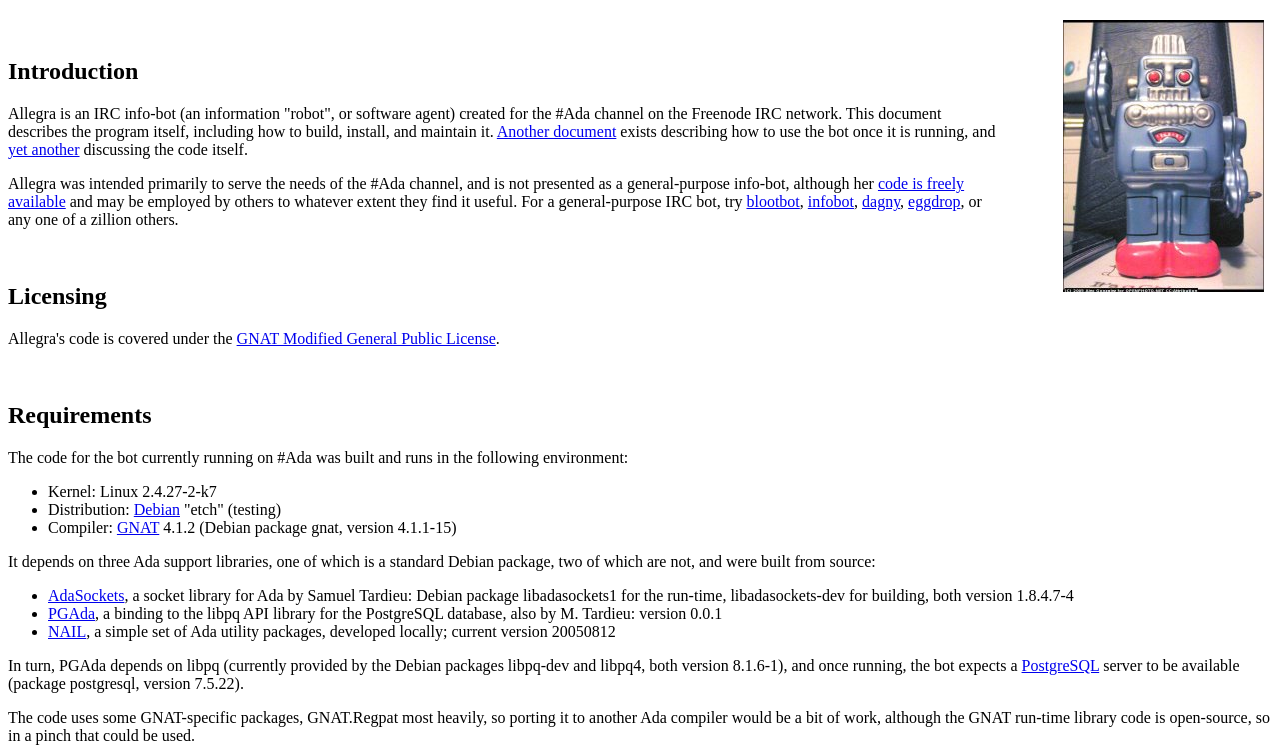
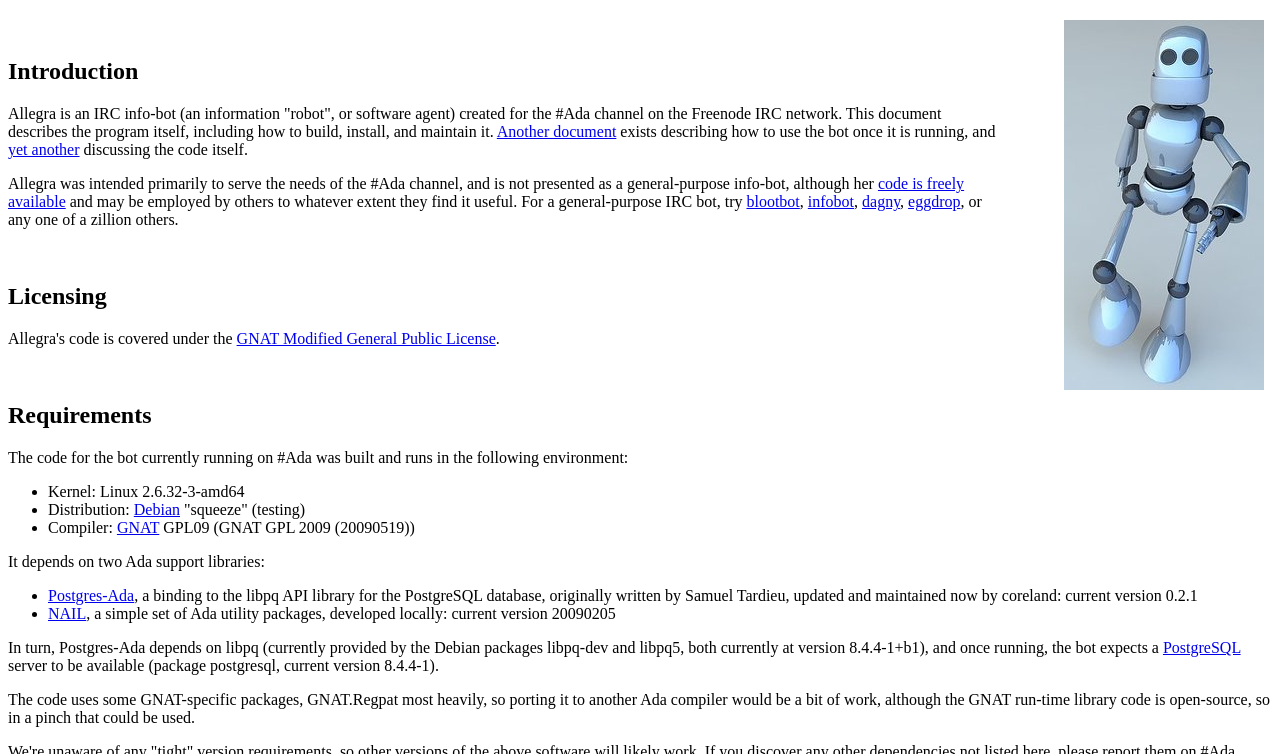
Before and after one commit to ByiQ/wtf-allegra, a plain HTML site: page trunk/doc/allegra.html in a window 1280 px wide. Shown: the part 46-800 px from the top of the page. Drawn offline with Linux system fonts and the light colour scheme.

Commit message:
Doc updates: corrections and announcement of public git repository
git-svn-id: file:///home/svn/allegra@160 e411693d-7ffa-0310-95ba-c245c4d8ceb6

```diff
--- a/trunk/doc/allegra.html
+++ b/trunk/doc/allegra.html
@@ -8,7 +8,7 @@
     <h1 align="center">The Allegra Info-Bot</h1>
 
     <p style="float: right; margin-left: 4em; margin-top: 0; margin-right: 0.5em; margin-bottom: 4em;" align="right">
-      <img src="robot.jpg" alt="[robot]" height="272" width="201">
+      <img src="robot2.jpg" alt="[robot]" height="370" width="200">
     </p>
 
     <!-- ------------------------------------------------------------------------ -->
@@ -57,34 +57,31 @@
       following environment:
     </p>
     <ul>
-      <li>Kernel: Linux 2.4.27-2-k7</li>
-      <li>Distribution: <a href="http://www.debian.org/">Debian</a> "etch" (testing)</li>
-      <li>Compiler: <a href="http://libre.adacore.com/GNAT/">GNAT</a> 4.1.2 (Debian package gnat, version 4.1.1-15)</li>
+      <li>Kernel: Linux 2.6.32-3-amd64</li>
+      <li>Distribution: <a href="http://www.debian.org/">Debian</a> "squeeze" (testing)</li>
+      <li>Compiler: <a href="http://libre.adacore.com/GNAT/">GNAT</a> GPL09 (GNAT GPL 2009 (20090519))</li>
     </ul>
 
     <p>
-      It depends on three Ada support libraries, one of which is a standard
-      Debian package, two of which are not, and were built from source:
+      It depends on two Ada support libraries:
     </p>
     <ul>
-      <li><a href="http://www.rfc1149.net/devel/adasockets">AdaSockets</a>, a
-      socket library for Ada by Samuel Tardieu: Debian package libadasockets1
-      for the run-time, libadasockets-dev for building, both version
-      1.8.4.7-4</li>
+      <li><a href="http://coreland.ath.cx/data/code/postgres-ada/">Postgres-Ada</a>,
+      a binding to the libpq API library for the PostgreSQL database,
+      originally written by Samuel Tardieu, updated and maintained now by
+      coreland: current version 0.2.1</li>
 
-      <li><a href="http://www.rfc1149.net/devel/pgada">PGAda</a>, a binding to
-      the libpq API library for the PostgreSQL database, also by M. Tardieu:
-      version 0.0.1</li>
-
-      <li><a href="http://www.niestu.com/software/">NAIL</a>, a simple set of
-      Ada utility packages, developed locally; current version 20050812</li>
+      <li><a href="http://www.niestu.com/software/nail-20090205.tar.bz2">NAIL</a>,
+      a simple set of Ada utility packages, developed locally: current version
+      20090205</li>
     </ul>
 
     <p>
-      In turn, PGAda depends on libpq (currently provided by the Debian
-      packages libpq-dev and libpq4, both version 8.1.6-1), and once running,
-      the bot expects a <a href="http://www.postgresql.org/">PostgreSQL</a>
-      server to be available (package postgresql, version 7.5.22).
+      In turn, Postgres-Ada depends on libpq (currently provided by the Debian
+      packages libpq-dev and libpq5, both currently at version 8.4.4-1+b1),
+      and once running, the bot expects
+      a <a href="http://www.postgresql.org/">PostgreSQL</a> server to be
+      available (package postgresql, current version 8.4.4-1).
     </p>
 
     <p>
@@ -97,11 +94,7 @@
     <p>
       We're unaware of any "tight" version requirements, so other versions of
       the above software will likely work.  If you discover any other
-      dependencies not listed here, please report them on #Ada.  Also, if
-      anybody creates a set of patches to replace AdaSockets with
-      GNAT.Sockets, please speak up.  AdaSockets is a fine piece of work, but
-      GNAT.Sockets is quickly becoming a de facto standard for GNAT programs.
-      (Although it is quite broken in older versions of GNAT.)
+      dependencies not listed here, please report them on #Ada.
     </p>
 
 
@@ -139,7 +132,7 @@
       AdaSockets and PGAda to gnatmake.</li>
 
       <li>The PGADA_DIR macro should be set to the pathname where you
-      installed the PGAda package.</li>
+      installed the Postgres-Ada package.</li>
 
       <li>Currently, gnatmake options can be specified via the DEBUG macro,
       eg. "<tt>make&nbsp;DEBUG=-O2</tt>".  Another macro with a more suitable
@@ -293,7 +286,7 @@
           <td>For IRC networks (like Freenode) which run NickServ, this is the
           password the bot should use for it.  You must register the bot's
           nick yourself, set the password, then put that password value into
-          the database..</td>
+          the database.</td>
         </tr>
         <tr>
           <td>port</td>
@@ -319,6 +312,13 @@
           treat them as commands.  For example, "Allegra: quote" is treated as
           a bot command, but if the shorthand string is "!", then "!quote" has
           the same effect.</td>
+        </tr>
+        <tr>
+          <td>shorturl</td>
+          <td>The network address of the URL shortener server the bot uses to
+          shorten long URLs.  If this changes, you'll probably have to update
+          the code that accesses it, too, to conform to the new site's
+          requirements.</td>
         </tr>
         <tr>
           <td>username</td>
@@ -449,9 +449,14 @@
     <br clear="all">
     <hr>
     <address><a href="mailto:allegra@niestu.com">Mail About Allegra</a></address>
+    <p style="font-size: x-small;">
+      Robot image derived from "Robot Joe" rendering by the extremely
+      talented <a href="http://www.flickr.com/people/flysi/">Simon Abrams</a>
+      of Brooklyn, New York.
+    </p>
 <!-- Created: Sun Jul 24 00:47:04 MST 2005 -->
 <!-- hhmts start -->
-Last modified: Fri Feb  2 14:49:56 MST 2007
+<p>Last modified: Thu  8 Jul 2010 00:12:22 MST</p>
 <!-- hhmts end -->
   </body>
 </html>
```
Also changed, not shown: trunk/doc/index.html (added, +57 -0 lines), trunk/doc/robot2.jpg (added).
